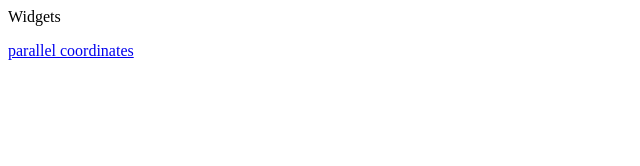
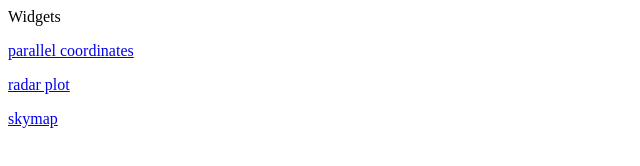
Before and after one commit to xiaolng/widgets, a plain HTML site: page index.html in a window 1280 px wide. Shown: the whole page, without its empty margins (0-640 px from the left). Drawn offline with Linux system fonts and the light colour scheme.

Commit message:
add file

```diff
--- a/index.html
+++ b/index.html
@@ -4,6 +4,9 @@
 
 <p><a href="./parallel.html">parallel coordinates</a></p>
 
+<p><a href="./radar.html">radar plot</a></p>
+
+<p><a href="./skymap2.html">skymap</a></p>
 </body>
 
 </html>
```
